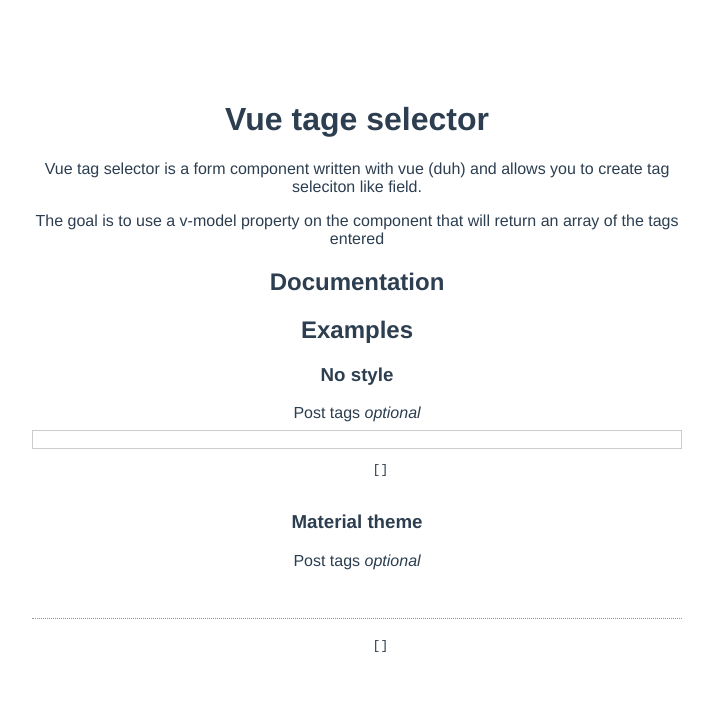
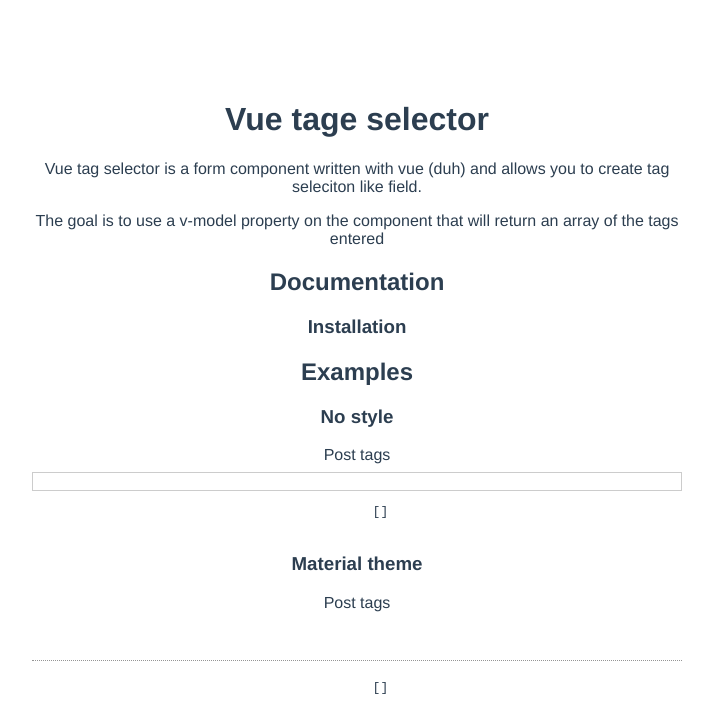
Before and after one commit to tomquinonero/vue-tag-selector, a Vue app: page / in a window 1280 px wide. Shown: the top 722 px of the page, without its empty margins (283-996 px from the left). Built offline with nearby package versions, Linux system fonts and the light colour scheme.

Commit message:
update examples

```diff
--- a/package.json
+++ b/package.json
@@ -2,7 +2,6 @@
   "name": "vue-tag-selector",
   "main": "./dist/lib.common.js",
   "version": "0.2.0",
-  "private": true,
   "scripts": {
     "serve": "vue-cli-service serve",
     "build": "vue-cli-service build --target lib --name lib ./src/components/VueTagSelector.vue",
--- a/src/App.vue
+++ b/src/App.vue
@@ -6,6 +6,8 @@
     <p>The goal is to use a v-model property on the component that
       will return an array of the tags entered</p>
     <h2>Documentation</h2>
+    <h3>Installation</h3>
+
     <h2>Examples</h2>
     <h3>No style</h3>
     <vue-tag-selector
--- a/src/components/VueTagSelector.vue
+++ b/src/components/VueTagSelector.vue
@@ -1,6 +1,6 @@
 <template>
   <div class="field tag-list" :class="classes">
-    <label :for="name">{{label}} <em class="optional" v-if="optional">optional</em></label>
+    <label :for="name">{{label}}</label>
     <div class="tag-list--input">
       <div class="tag-list--item" v-for="(item, index) in newValue" :key="index">
         {{item}}
@@ -36,12 +36,8 @@
       type: Array
     },
     classes: {
-      type: String,
+      type: [String, Array],
       default: ''
-    },
-    optional: {
-      type: Boolean,
-      default: true
     },
     regex: {
       type: RegExp,
```
